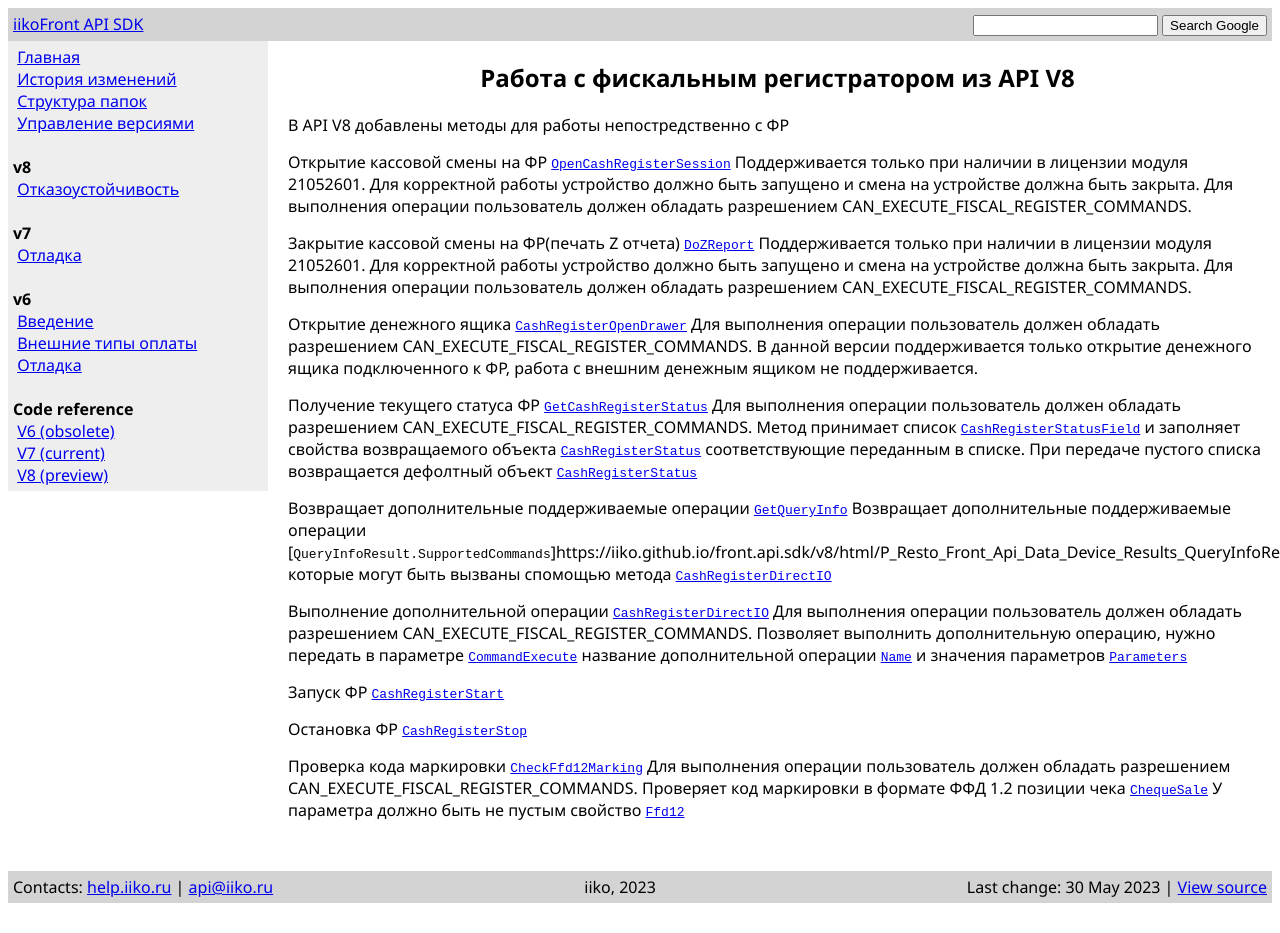
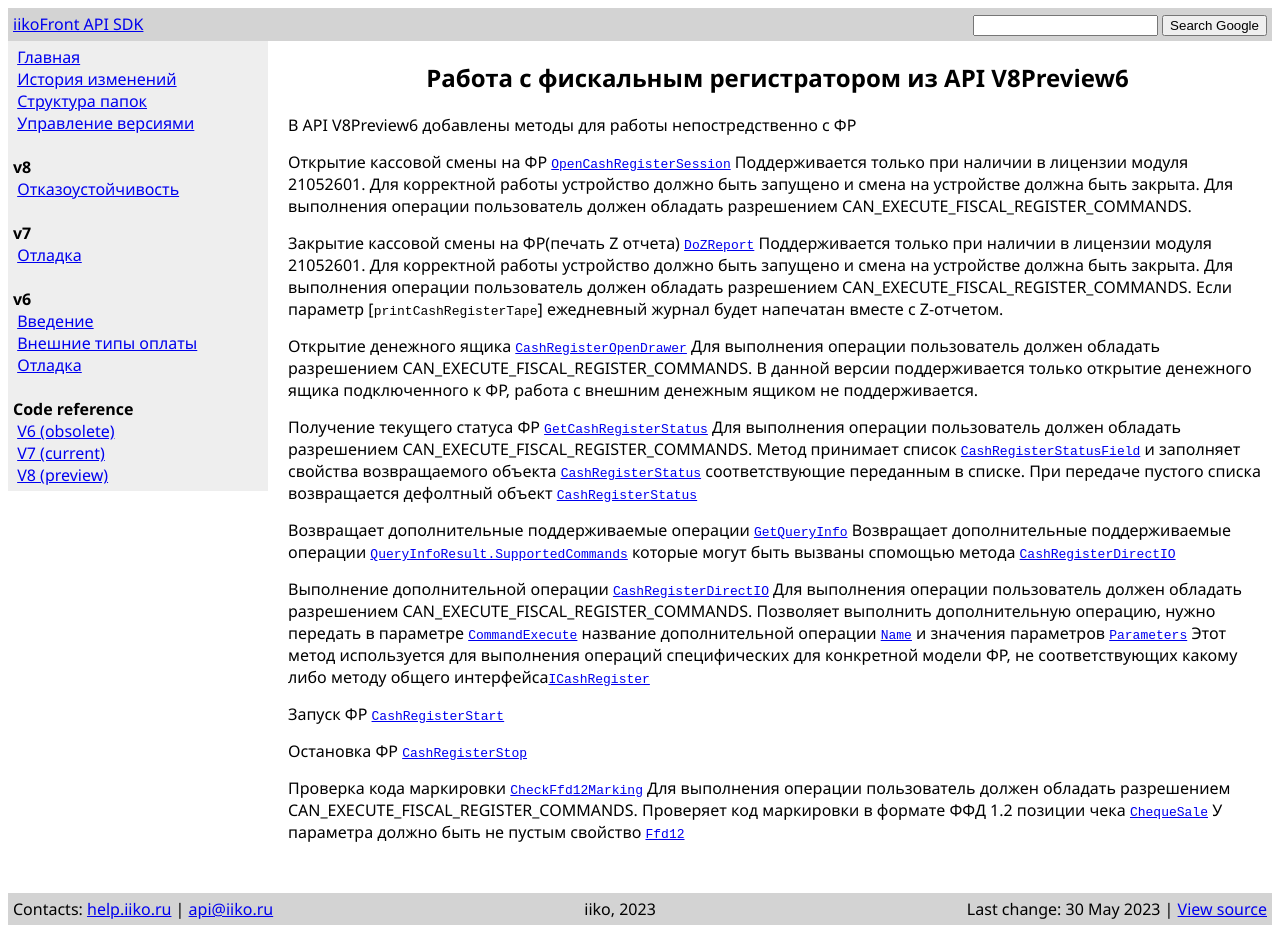
Before and after one commit to iiko/front.api.doc, a Jekyll site: the page built from _posts/2023-05-15-api-cashregister.md, in a window 1280 px wide. Built offline with Jekyll 4.4.1, drawn with Linux system fonts in a browser that asks for light colours; before the commit the page ends 911 px from its top, so only the background shows below that.

Commit message:
RMS-54680 исправления по ревью

```diff
--- a/_posts/2023-05-15-api-cashregister.md
+++ b/_posts/2023-05-15-api-cashregister.md
@@ -1,9 +1,9 @@
 ---
-title: Работа с фискальным регистратором из API V8
+title: Работа с фискальным регистратором из API V8Preview6
 layout: default
 ---
 
-В API V8 добавлены методы для работы непостредственно с ФР
+В API V8Preview6 добавлены методы для работы непостредственно с ФР
 
 Открытие кассовой смены на ФР
 [`OpenCashRegisterSession`](https://iiko.github.io/front.api.sdk/v8/html/M_Resto_Front_Api_IOperationService_OpenCashRegisterSession.htm)
@@ -11,9 +11,10 @@ layout: default
 Для выполнения операции пользователь должен обладать разрешением CAN_EXECUTE_FISCAL_REGISTER_COMMANDS.
 
 Закрытие кассовой смены на ФР(печать Z отчета)
-[`DoZReport`](https://iiko.github.io/front.api.sdk/v8/html/M_Resto_Front_Api_IOperationService_OpenCashRegisterSession.htm)
+[`DoZReport`](https://iiko.github.io/front.api.sdk/v8/html/M_Resto_Front_Api_IOperationService_DoZReport.htm)
 Поддерживается только при наличии в лицензии модуля 21052601. Для корректной работы устройство должно быть запущено и смена на устройстве должна быть закрыта.
 Для выполнения операции пользователь должен обладать разрешением CAN_EXECUTE_FISCAL_REGISTER_COMMANDS.
+Если параметр [`printCashRegisterTape`] ежедневный журнал будет напечатан вместе с Z-отчетом.
 
 Открытие денежного ящика
 [`CashRegisterOpenDrawer`](https://iiko.github.io/front.api.sdk/v8/html/M_Resto_Front_Api_IOperationService_CashRegisterOpenDrawer.htm)
@@ -29,7 +30,7 @@ layout: default
 
 Возвращает дополнительные поддерживаемые операции
 [`GetQueryInfo`](https://iiko.github.io/front.api.sdk/v8/html/M_Resto_Front_Api_IOperationService_GetQueryInfo.htm)
-Возвращает дополнительные поддерживаемые операции [`QueryInfoResult.SupportedCommands`]https://iiko.github.io/front.api.sdk/v8/html/P_Resto_Front_Api_Data_Device_Results_QueryInfoResult_SupportedCommands.htm
+Возвращает дополнительные поддерживаемые операции [`QueryInfoResult.SupportedCommands`](https://iiko.github.io/front.api.sdk/v8/html/P_Resto_Front_Api_Data_Device_Results_QueryInfoResult_SupportedCommands.htm)
 которые могут быть вызваны  спомощью метода [`CashRegisterDirectIO`](https://iiko.github.io/front.api.sdk/v8/html/M_Resto_Front_Api_IOperationService_CashRegisterDirectIO.htm)
 
 Выполнение дополнительной операции
@@ -37,6 +38,7 @@ layout: default
 Для выполнения операции пользователь должен обладать разрешением CAN_EXECUTE_FISCAL_REGISTER_COMMANDS.
 Позволяет выполнить дополнительную операцию, нужно передать в параметре [`CommandExecute`](https://iiko.github.io/front.api.sdk/v8/html/T_Resto_Front_Api_Data_Device_Tasks_CommandExecute.htm)
 название дополнительной операции [`Name`](https://iiko.github.io/front.api.sdk/v8/html/P_Resto_Front_Api_Data_Device_Tasks_CommandExecute_Name.htm) и значения параметров [`Parameters`](https://iiko.github.io/front.api.sdk/v8/html/P_Resto_Front_Api_Data_Device_Tasks_CommandExecute_Parameters.htm)
+Этот метод используется для выполнения операций специфических для конкретной модели ФР, не соответствующих какому либо методу общего интерфейса[`ICashRegister `](https://iiko.github.io/front.api.sdk/v8/html/T_Resto_Front_Api_Devices_ICashRegister.htm)
 
 Запуск ФР
 [`CashRegisterStart`](https://iiko.github.io/front.api.sdk/v8/html/M_Resto_Front_Api_IOperationService_CashRegisterStart.htm)
```
